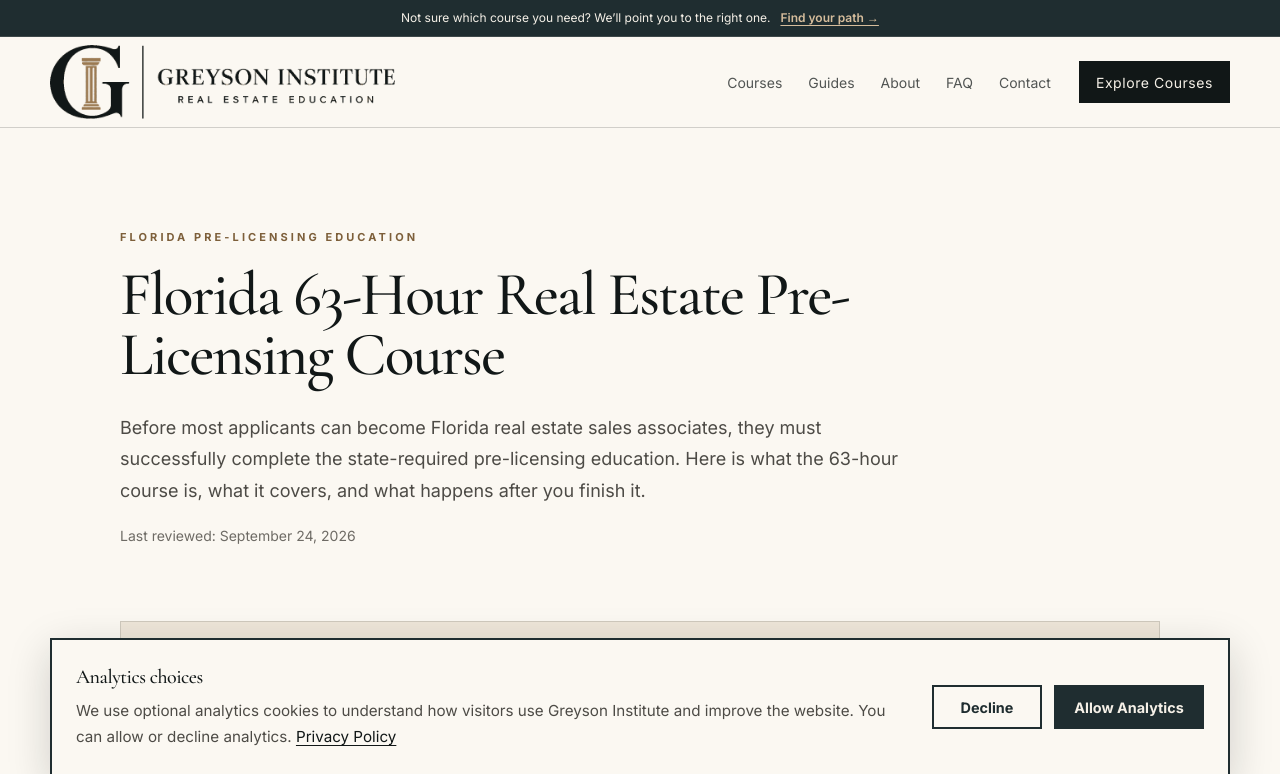
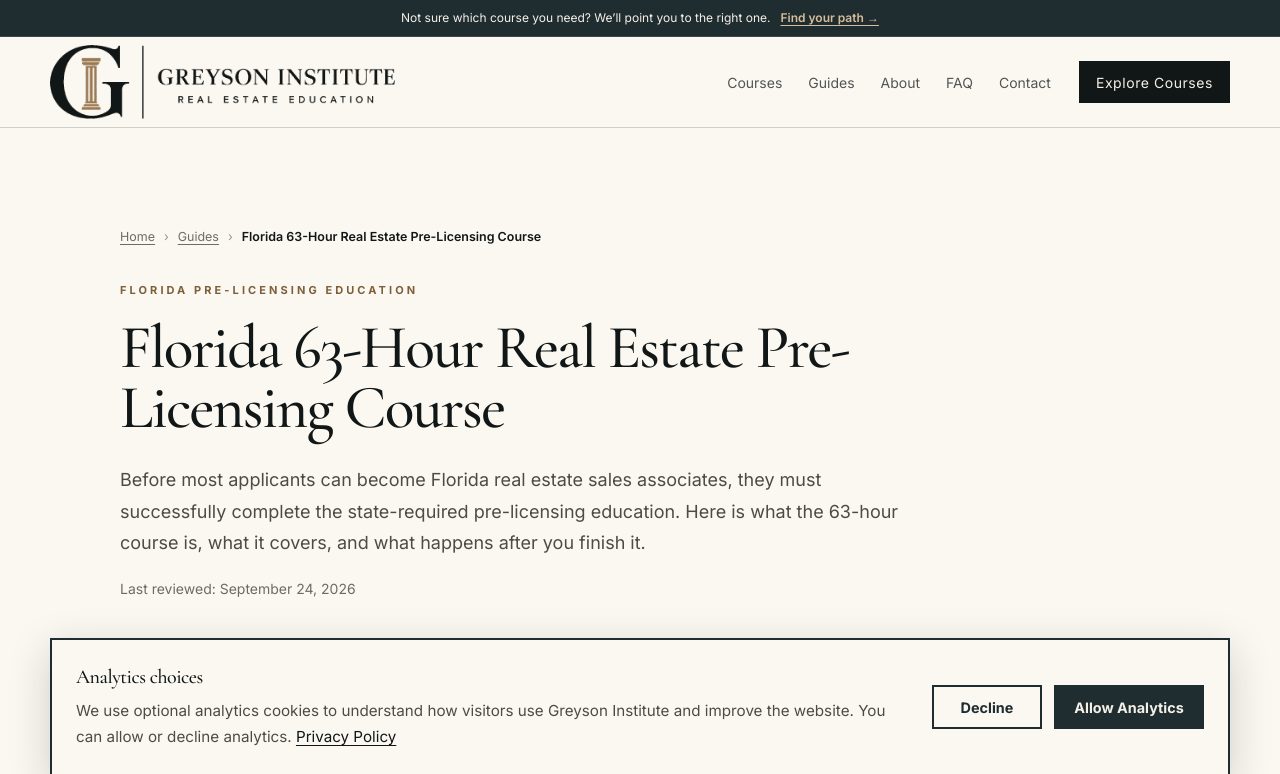
Before and after one commit to BrianLook/Greyson-Institute-Website, a Next.js app: page /florida-63-hour-real-estate-pre-licensing-course in a window 1280 px wide. Shown: the top 774 px of the page. Built offline with nearby package versions, Linux system fonts and the light colour scheme.

Commit message:
Add breadcrumbs and schema to 63-hour course guide

```diff
--- a/app/florida-63-hour-real-estate-pre-licensing-course/page.tsx
+++ b/app/florida-63-hour-real-estate-pre-licensing-course/page.tsx
@@ -1,10 +1,16 @@
 import type { Metadata } from "next";
 import Link from "next/link";
+import { Breadcrumbs } from "@/components/Breadcrumbs";
+import { GuideStructuredData } from "@/components/GuideStructuredData";
+
+const guideTitle = "Florida 63-Hour Real Estate Pre-Licensing Course";
+const guideDescription =
+  "Learn what the Florida 63-hour real estate pre-licensing course covers, how the course works, who must take it, the end-of-course exam, and what happens after completion.";
+const guidePath = "/florida-63-hour-real-estate-pre-licensing-course";
 
 export const metadata: Metadata = {
-  title: "Florida 63-Hour Real Estate Pre-Licensing Course",
-  description:
-    "Learn what the Florida 63-hour real estate pre-licensing course covers, how the course works, who must take it, the end-of-course exam, and what happens after completion.",
+  title: guideTitle,
+  description: guideDescription,
 };
 
 const courseTopics = [
@@ -99,6 +105,14 @@ export default function Florida63HourPreLicensingCoursePage() {
         paddingBottom: "100px",
       }}
     >
+      <GuideStructuredData
+        title={guideTitle}
+        description={guideDescription}
+        path={guidePath}
+        datePublished="2026-09-24"
+        dateModified="2026-09-24"
+      />
+
       <div
         className="container"
         style={{
@@ -106,6 +120,24 @@ export default function Florida63HourPreLicensingCoursePage() {
           minWidth: 0,
         }}
       >
+        <Breadcrumbs
+          items={[
+            {
+              label: "Home",
+              href: "/",
+            },
+            {
+              label: "Guides",
+              href: "/guides",
+            },
+            {
+              label: guideTitle,
+              href: guidePath,
+              current: true,
+            },
+          ]}
+        />
+
         <div
           style={{
             maxWidth: "860px",
@@ -134,9 +166,7 @@ export default function Florida63HourPreLicensingCoursePage() {
             it covers, and what happens after you finish it.
           </p>
 
-          <p className="muted">
-            Last reviewed: September 24, 2026
-          </p>
+          <p className="muted">Last reviewed: September 24, 2026</p>
         </div>
 
         <div
@@ -194,10 +224,10 @@ export default function Florida63HourPreLicensingCoursePage() {
           </p>
 
           <p>
-            The curriculum is based on the Florida Real Estate Commission&apos;s
-            Sales Associate Course Syllabus, commonly referred to as FREC
-            Course I. Approved schools design their courses around that
-            state-prescribed curriculum.
+            The curriculum is based on the Florida Real Estate
+            Commission&apos;s Sales Associate Course Syllabus, commonly
+            referred to as FREC Course I. Approved schools design their courses
+            around that state-prescribed curriculum.
           </p>
 
           <p>
@@ -233,8 +263,8 @@ export default function Florida63HourPreLicensingCoursePage() {
               maxWidth: "820px",
             }}
           >
-            The current FREC Sales Associate Course Syllabus provides for
-            60 hours of course instruction followed by a 3-hour end-of-course
+            The current FREC Sales Associate Course Syllabus provides for 60
+            hours of course instruction followed by a 3-hour end-of-course
             examination. That examination is part of completing the
             pre-licensing course and is separate from the Florida state
             licensing examination.
@@ -356,10 +386,10 @@ export default function Florida63HourPreLicensingCoursePage() {
           <h2>The course is one step in the licensing process.</h2>
 
           <p>
-            After successfully completing the required pre-licensing
-            education, you still need to complete the remaining Florida
-            licensing requirements, including the application and
-            fingerprinting process and the state licensing examination.
+            After successfully completing the required pre-licensing education,
+            you still need to complete the remaining Florida licensing
+            requirements, including the application and fingerprinting process
+            and the state licensing examination.
           </p>
 
           <p>
@@ -550,10 +580,9 @@ export default function Florida63HourPreLicensingCoursePage() {
               maxWidth: "800px",
             }}
           >
-            Education rules and course requirements can change. Students
-            should verify current requirements with the Florida Department of
-            Business and Professional Regulation and the Florida Real Estate
-            Commission.
+            Education rules and course requirements can change. Students should
+            verify current requirements with the Florida Department of Business
+            and Professional Regulation and the Florida Real Estate Commission.
           </p>
 
           <div
```
